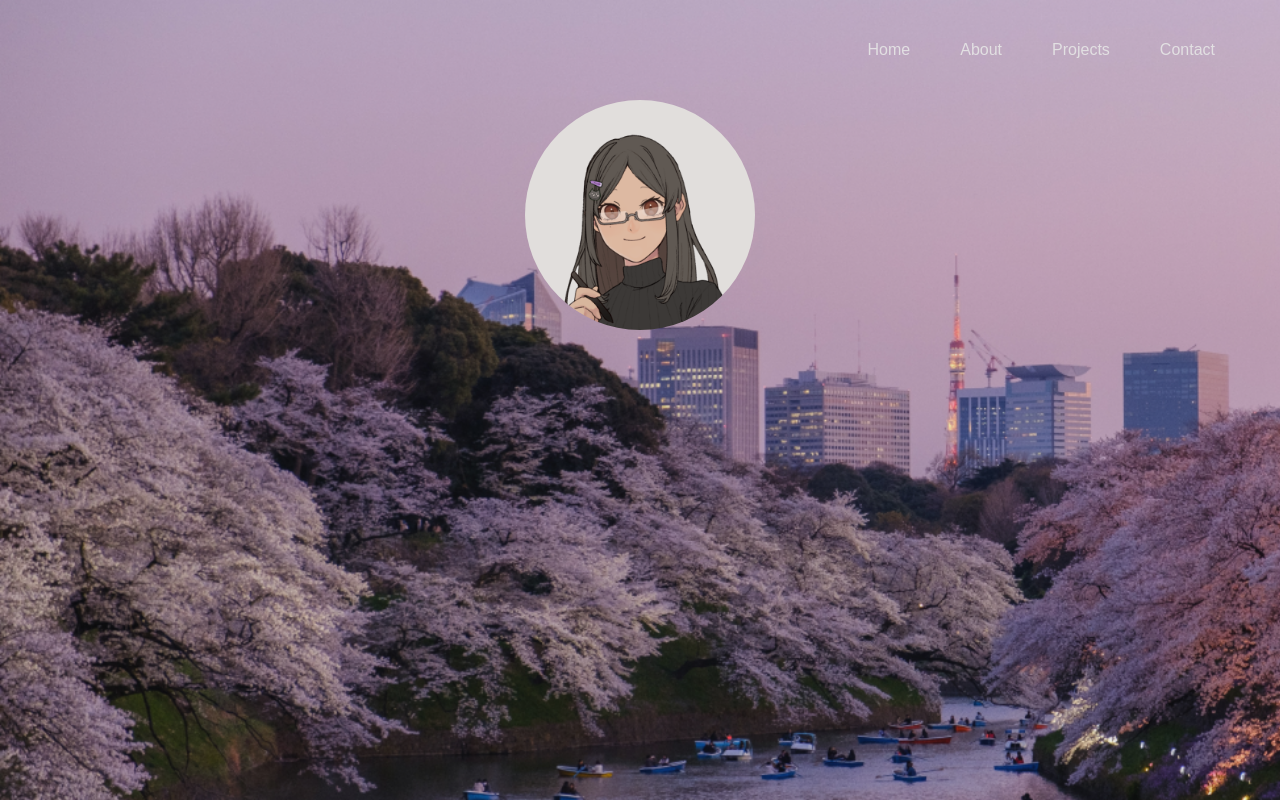
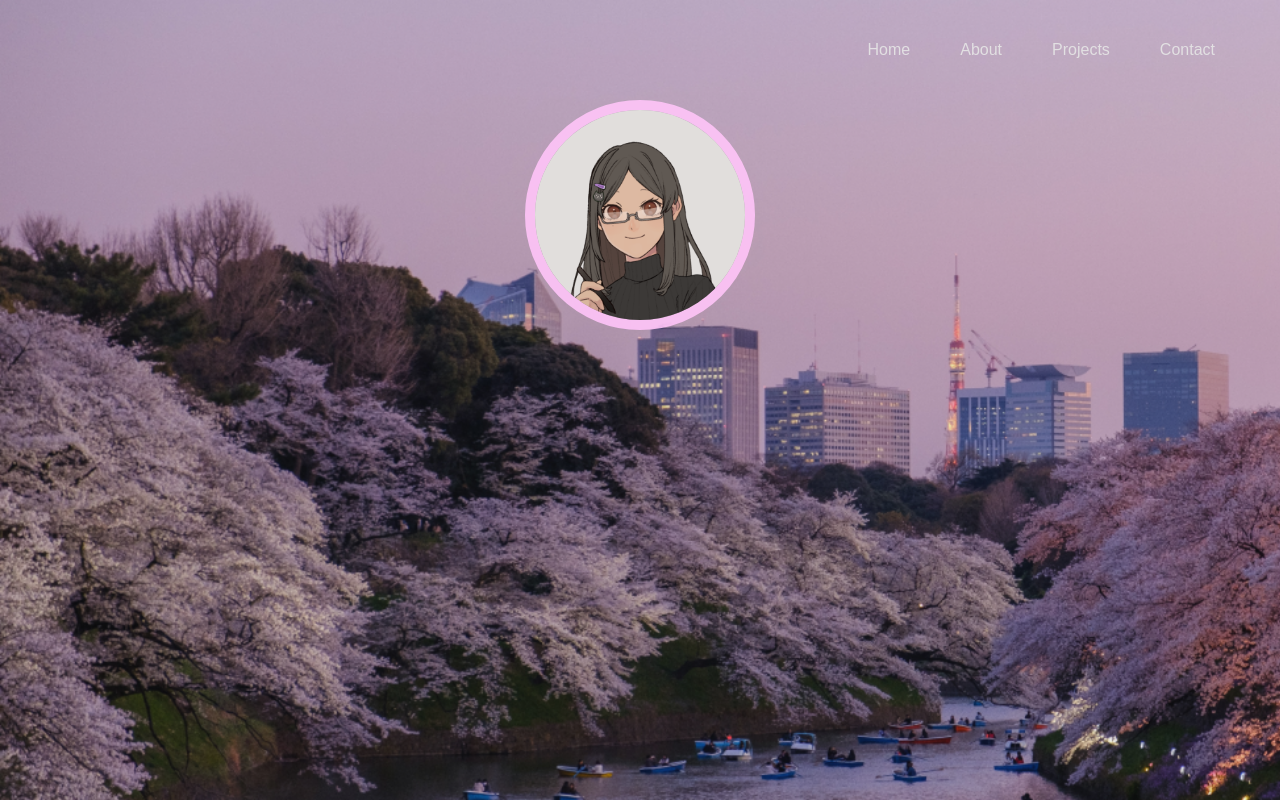
Before and after one commit to NauanyC/portfolio, a React (Vite) app: page / in a window 1280 px wide. Built offline with nearby package versions, Linux system fonts and the light colour scheme.

Commit message:
refactor: move colors pallete under html

```diff
--- a/src/styles/global.ts
+++ b/src/styles/global.ts
@@ -7,13 +7,21 @@ export default createGlobalStyle`
     box-sizing: border-box;
     outline:0;
   }
+
+  html {
+    --primary: rgba(36, 36, 36, 0.9);
+    --secondary: rgba(255, 197, 249, 0.9);
+    --white: rgba(229, 229, 229, 0.9);
+  }
+
   body{
-    background: rgba(36, 36, 36, 0.9);
-    color: rgba(229, 229, 229, 0.9);
+    background: var(--primary);
+    color: var(--white);
     -webkit-font-smoothing: antialiased;
     height: 100vh;
     width: 100vw;
   }
+
   body, input, button{
     font-family: "Poppins", sans-serif;
     font-size: 16px;
--- a/src/styles/palette.css
+++ /dev/null
@@ -1,5 +0,0 @@
-:root {
-  --primary: rgba(36, 36, 36, 0.9);
-  --secondary: rgba(255, 197, 249, 0.9);
-  --white: rgba(229, 229, 229, 0.9);
-}
```
